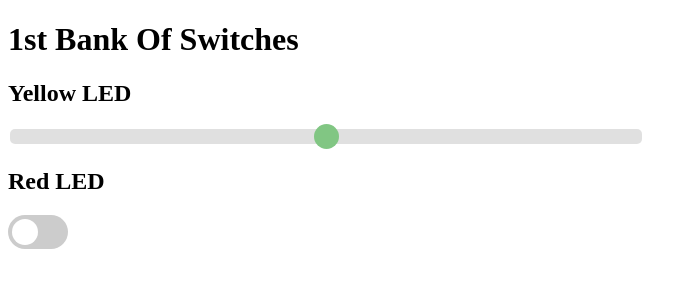
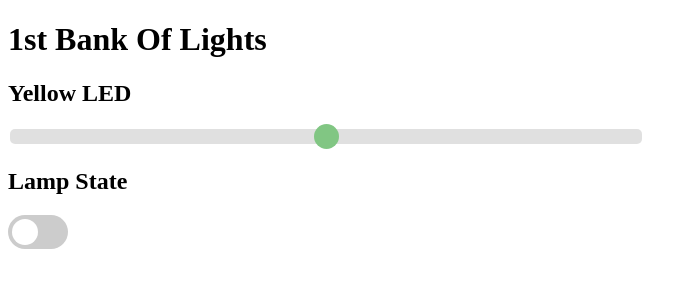
Before and after one commit to Arimitsu06/gpio_example, a website: page public/index.html in a window 1280 px wide. Shown: the whole page, without its empty margins (0-697 px from the left). Drawn offline with Linux system fonts and the light colour scheme.

Commit message:
Changing HTML to make it more appropriate for lamp.

```diff
--- a/public/index.html
+++ b/public/index.html
@@ -14,12 +14,12 @@
 </head>
 
 <body>
-  <h1>1st Bank Of Switches</h1>
+  <h1>1st Bank Of Lights</h1>
   <h2>Yellow LED</h2>
   <div class="slidecontainer">
     <input type="range" min="0" max="1023" value="512" class="circular-slider" id="yellow-led-slider">
   </div>
-  <h2>Red LED</h2>
+  <h2>Lamp State</h2>
   <label class="switch">
   <input type="checkbox" id = "red_LED">
   <span class="slider round"></span>
```
